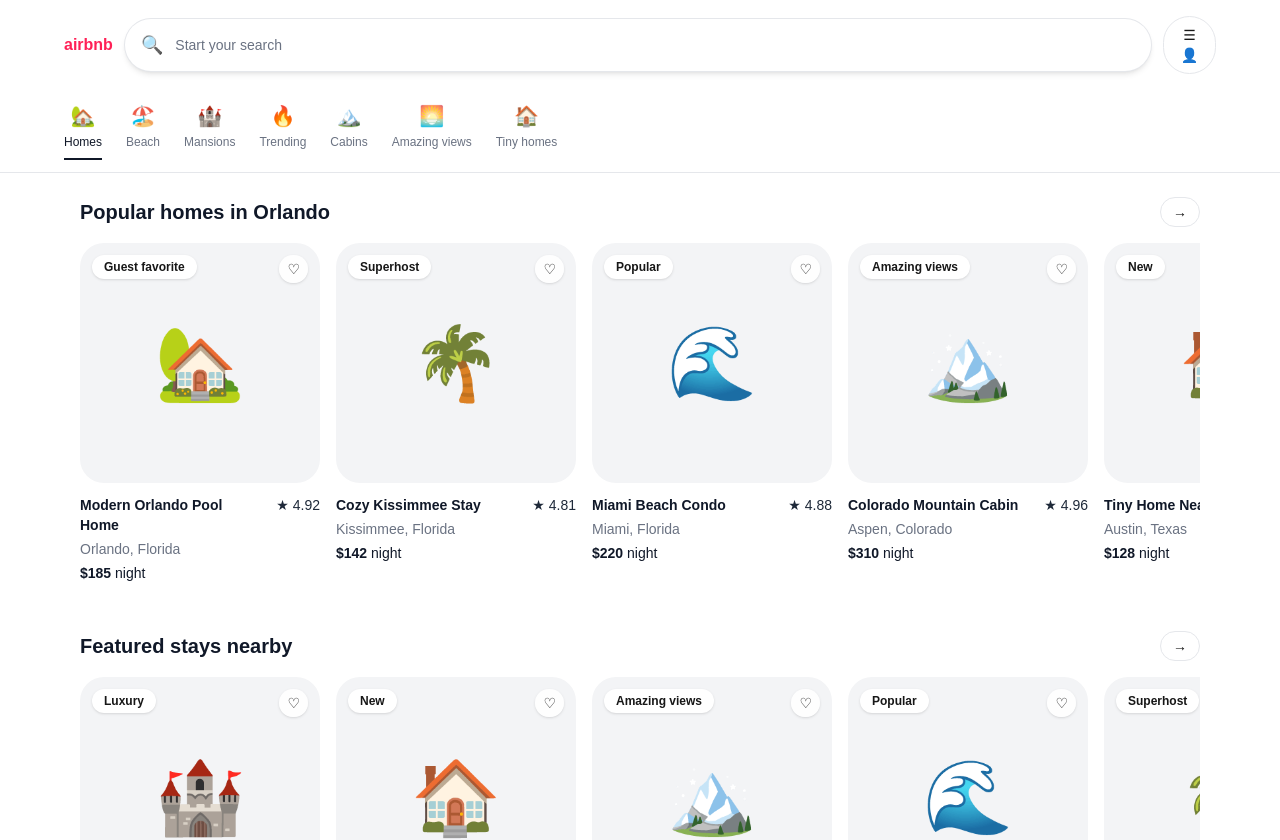
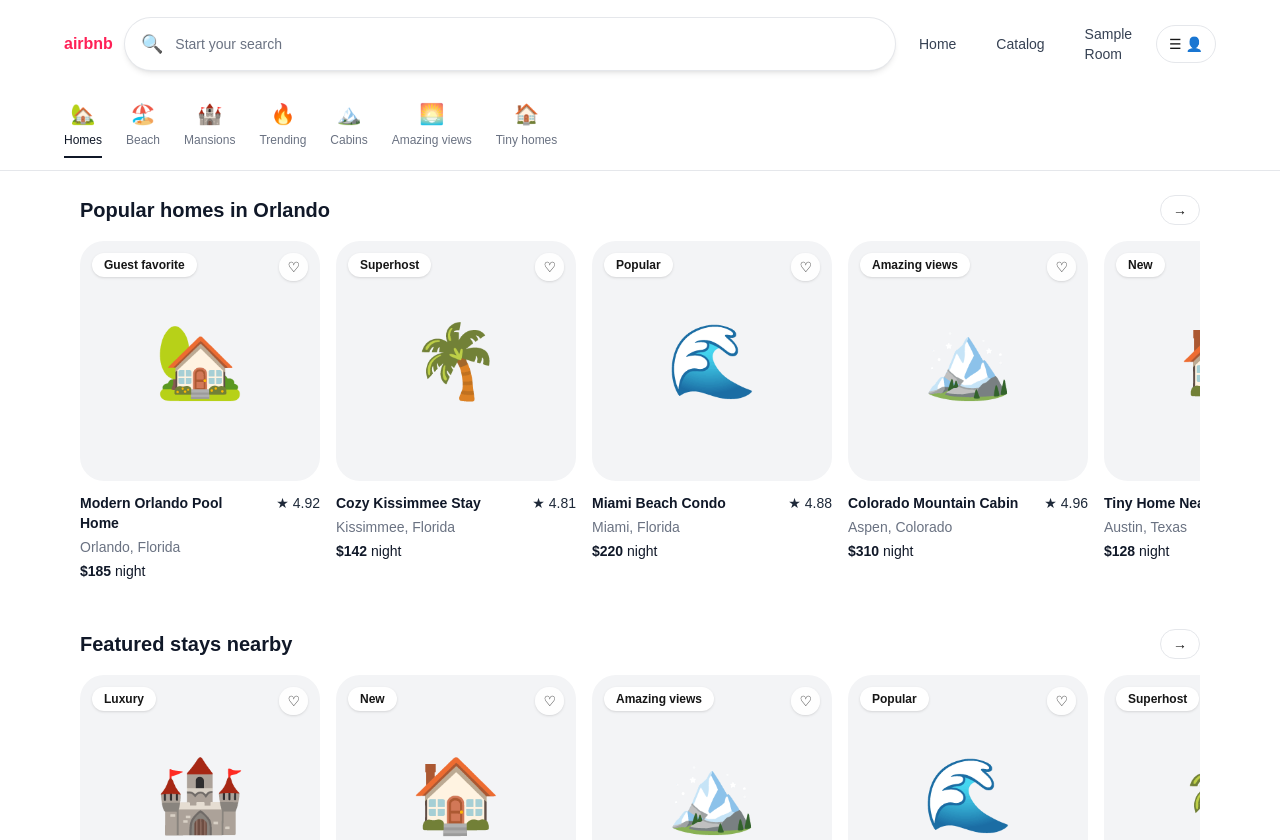
Before and after one commit to 4GeeksAcademy/airbnb, a Next.js app: page / in a window 1280 px wide. Shown: the top 840 px of the page. Built offline with nearby package versions, Linux system fonts and the light colour scheme.

Commit message:
Add navigation links

```diff
--- a/components/BottomNav.tsx
+++ b/components/BottomNav.tsx
@@ -6,13 +6,18 @@ const BottomNav = () => {
       <div className="mx-auto flex max-w-md items-center justify-between text-xs">
         <Link href="/" className="flex flex-col items-center gap-1 text-rose-500">
           <span className="text-lg">🔍</span>
-          <span>Explore</span>
+          <span>Home</span>
         </Link>
 
-        <button type="button" className="flex flex-col items-center gap-1 text-gray-500">
-          <span className="text-lg">♡</span>
-          <span>Wishlists</span>
-        </button>
+        <Link href="/catalog" className="flex flex-col items-center gap-1 text-gray-500">
+          <span className="text-lg">🧭</span>
+          <span>Catalog</span>
+        </Link>
+
+        <Link href="/rooms/1" className="flex flex-col items-center gap-1 text-gray-500">
+          <span className="text-lg">🏠</span>
+          <span>Room</span>
+        </Link>
 
         <button type="button" className="flex flex-col items-center gap-1 text-gray-500">
           <span className="text-lg">👤</span>
--- a/components/Navbar.tsx
+++ b/components/Navbar.tsx
@@ -1,5 +1,6 @@
 "use client";
 
+import Link from "next/link";
 import { useState } from "react";
 import SearchBar from "./SearchBar";
 
@@ -14,10 +15,28 @@ const Navbar = ({ searchValue, onSearchChange }: NavbarProps) => {
   return (
     <header className="sticky top-0 z-20 bg-white px-4 py-4">
       <div className="mx-auto flex max-w-6xl items-center gap-3">
-        <div className="hidden font-bold text-rose-500 md:block">airbnb</div>
+        <div className="hidden shrink-0 font-bold text-rose-500 md:block">airbnb</div>
         <SearchBar searchValue={searchValue} onSearchChange={onSearchChange} />
 
-        <div className="relative hidden md:block">
+        <nav className="hidden items-center gap-4 text-sm text-gray-700 md:flex">
+          <Link href="/" className="rounded-full px-3 py-2 hover:bg-gray-100">
+            Home
+          </Link>
+          <Link
+            href="/catalog"
+            className="rounded-full px-3 py-2 hover:bg-gray-100"
+          >
+            Catalog
+          </Link>
+          <Link
+            href="/rooms/1"
+            className="rounded-full px-3 py-2 hover:bg-gray-100"
+          >
+            Sample Room
+          </Link>
+        </nav>
+
+        <div className="relative hidden shrink-0 md:block">
           <button
             type="button"
             aria-label="User menu"
```
